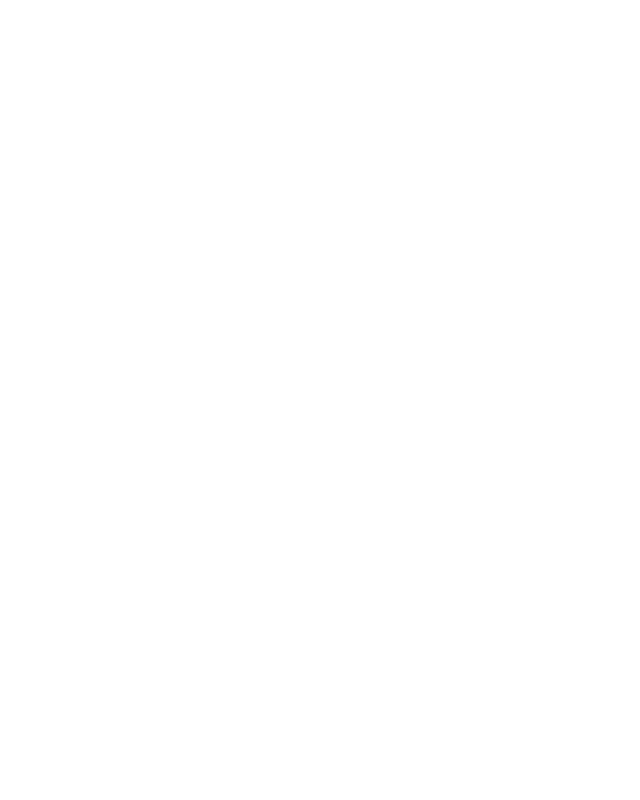
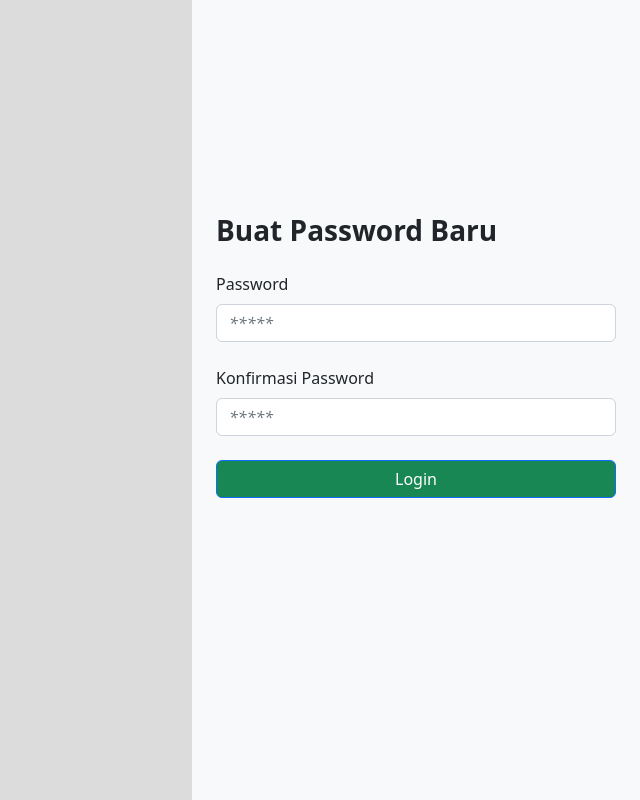
Before and after one commit to FaudinCahyoW/password, a React (Create React App) app: page /password in a window 1280 px wide. Before the commit this address had no page. Shown: the whole page, without its empty margins (640-1280 px from the left). Built offline with nearby package versions, Linux system fonts and the light colour scheme.

Commit message:
[FEAT] (core) forgot password

```diff
--- a/package.json
+++ b/package.json
@@ -1,6 +1,6 @@
 {
   "name": "collab-crm-fe",
-  "version": "0.1.1",
+  "version": "2.1.1",
   "private": true,
   "dependencies": {
     "@testing-library/jest-dom": "^5.16.5",
--- a/src/App.css
+++ b/src/App.css
@@ -45,7 +45,9 @@
   background-color: gainsboro;
 }
 
-@media screen and (max-width: 480px){
+
+
+@media only screen and (max-width: 480px){
   .right{
     width: fit-content;
   }
--- a/src/App.js
+++ b/src/App.js
@@ -1,14 +1,16 @@
 import "./App.css";
 import {BrowserRouter as Router, Routes, Route} from 'react-router-dom'
 import LoginPage from "./pages/loginPage";
+import ConfirmPage from "./pages/confirmPage";
+import NewPassPage from "./pages/newPassPage";
 
 function App() {
   return (
     <Router>
       <Routes>
         <Route path="/" element={<LoginPage />}/>
-        <Route path="/blank" element />
-        <Route />
+        <Route path="/confirm" element={<ConfirmPage/>}/>
+        <Route path="/password" element={<NewPassPage/>}/>
       </Routes>
     </Router>
   );
--- /dev/null
+++ b/src/components/confirmEmailComponent.js
@@ -0,0 +1,31 @@
+import "../style/confirmStyle.css";
+import { Button, Form } from "react-bootstrap";
+import { Link } from "react-router-dom";
+
+function ConfirmEmail() {
+  return (
+    <div className="confirmForm">
+      <Form>
+        <div className="confirmContent">
+          <h3 className="mb-4 fw-bold">Konfirmasi Email</h3>
+          <Form.Group className="mb-3" controlId="exampleForm.ControlInput1">
+            <Form.Label>Username</Form.Label>
+            <Form.Control
+              className="italicText mb-4"
+              type="email"
+              placeholder="Value"
+            />
+          </Form.Group>
+
+          <Link to={"/password"}>
+            <Button type="submit" className="w-100 d-grid bg-success mb-2">
+              Kirim Verifikasi
+            </Button>
+          </Link>
+        </div>
+      </Form>
+    </div>
+  );
+}
+
+export default ConfirmEmail;
--- a/src/components/loginformComponent.js
+++ b/src/components/loginformComponent.js
@@ -53,7 +53,7 @@ function LoginFormComponent() {
             </Button>
           </div>
           <div className="justify-content-end align-items-end d-flex forgot">
-            <Link className="text-success">
+            <Link className="text-success" to={"/confirm"}>
               Lupa Sandi
             </Link>
           </div>
--- /dev/null
+++ b/src/components/newPassComponent.js
@@ -0,0 +1,38 @@
+import "../style/newPassStyle.css"
+import { Button, Form } from "react-bootstrap"
+
+function NewPassword(){
+    return(
+        <div className="newPassForm">
+        <Form>
+          <div className="newPassContent">
+            <h3 className="mb-4 fw-bold">Buat Password Baru</h3>
+
+            <Form.Group className="mb-3" controlId="exampleForm.ControlInput1">
+              <Form.Label>Password</Form.Label>
+              <Form.Control
+                className="italicText mb-4"
+                type="password"
+                placeholder="*****"
+              />
+            </Form.Group>
+
+            <Form.Group className="mb-3" controlId="exampleForm.ControlInput1">
+              <Form.Label>Konfirmasi Password</Form.Label>
+              <Form.Control
+                className="italicText mb-4"
+                type="password"
+                placeholder="*****"
+              />
+            </Form.Group>
+
+            <Button type="submit" className="w-100 d-grid bg-success mb-2">
+              Login
+            </Button>
+          </div>
+        </Form>
+      </div>
+    )
+}
+
+export default NewPassword
--- /dev/null
+++ b/src/pages/confirmPage.js
@@ -0,0 +1,12 @@
+import "../App.css";
+import ConfirmEmail from "../components/confirmEmailComponent";
+import AuthLayouts from "../layouts/authLayout";
+
+function ConfirmPage(){
+    return(
+        <AuthLayouts>
+            <ConfirmEmail/>
+        </AuthLayouts>
+    )
+}
+export default ConfirmPage
--- /dev/null
+++ b/src/pages/newPassPage.js
@@ -0,0 +1,12 @@
+import "../App.css";
+import NewPassword from "../components/newPassComponent";
+import AuthLayouts from "../layouts/authLayout";
+
+function NewPassPage(){
+    return(
+        <AuthLayouts>
+            <NewPassword/>
+        </AuthLayouts>
+    )
+}
+export default NewPassPage
--- /dev/null
+++ b/src/style/confirmStyle.css
@@ -0,0 +1,27 @@
+.confirmForm{
+    height: 90vh;
+    justify-content: center;
+    align-items: center;
+    display: flex;
+}
+
+.italicText:placeholder-shown{
+    font-style: italic;
+}
+
+
+.confirmContent{
+    width: 400px;
+}
+
+
+@media only screen and (max-width:600px){
+    .confirmForm{
+        width: 100vw;
+    }
+    .confirmContent{
+        padding: 30px;
+
+    }
+
+}
--- /dev/null
+++ b/src/style/newPassStyle.css
@@ -0,0 +1,27 @@
+.newPassForm{
+    height: 90vh;
+    justify-content: center;
+    align-items: center;
+    display: flex;
+}
+
+.italicText:placeholder-shown{
+    font-style: italic;
+}
+
+
+.newPassContent{
+    width: 400px;
+}
+
+
+@media only screen and (max-width:600px){
+    .newPassForm{
+        width: 100vw;
+    }
+    .newPassContent{
+        padding: 30px;
+
+    }
+
+}
```
